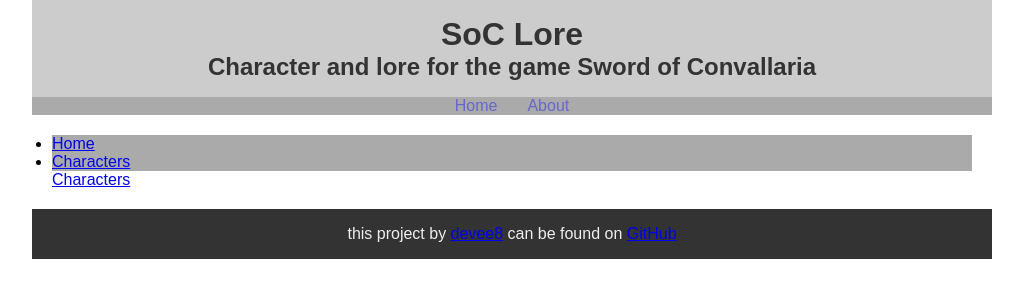
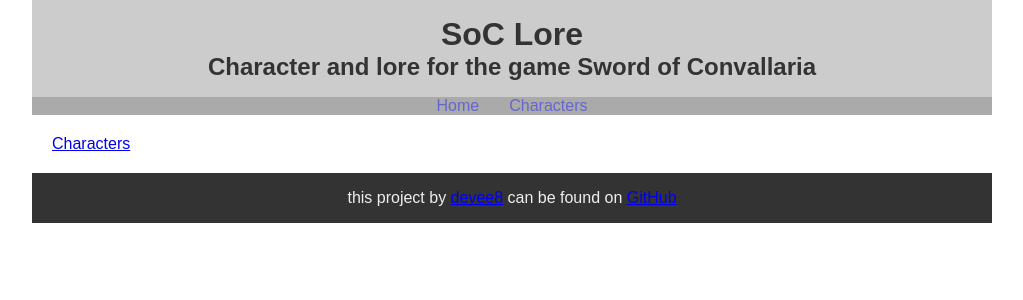
Before and after one commit to devee8/soc-lore, a Jekyll site: the page built from index.md, in a window 1280 px wide. Shown: the top 300 px of the page, without its empty margins (128-1151 px from the left). Built offline with Jekyll 4.4.1, drawn with Linux system fonts in a browser that asks for light colours; our own code applies the rules of GitHub Pages for plain Markdown files.

Commit message:
css and nav updates

```diff
--- a/_includes/menu.html
+++ b/_includes/nav.html
@@ -1,5 +1,6 @@
 <nav>
-    <ul>
+    <div class="hamburger" onclick="toggleMenu()">☰</div>
+    <ul class="nav-list">
         <li><a href="{{ site.baseurl }}">Home</a></li>
         <li><a href="{{ site.baseurl }}/characters">Characters</a></li>
     </ul>
--- a/_layouts/default.html
+++ b/_layouts/default.html
@@ -28,16 +28,9 @@
       <h2>{{ site.description | default: site.github.project_tagline }}</h2>
     </header>
 
-    <nav>
-      <div class="hamburger" onclick="toggleMenu()">☰</div>
-      <ul class="nav-list">
-        <li><a href="#">Home</a></li>
-        <li><a href="#">About</a></li>
-      </ul>
-    </nav>
+    {% include nav.html %}
 
     <main>
-      {% include menu.html %}
       {{ content }}
     </main>
 
--- /dev/null
+++ b/assets/css/mobile.scss
@@ -0,0 +1,2 @@
+---
+---
--- /dev/null
+++ b/assets/css/non-screen.scss
@@ -0,0 +1,2 @@
+---
+---
--- a/assets/css/style.scss
+++ b/assets/css/style.scss
@@ -11,7 +11,7 @@ body {
     font-family: Arial, sans-serif;
 }
 
-.container{
+.container {
     max-width: 1200px;
     min-width: 800px;
     width: 75%;
@@ -74,7 +74,7 @@ footer {
 /* small screens */
 @media (max-width: 800px) {
     .container {
-        min-width: 600px;
+        min-width: 480px;
         width: 100%;
     }
 
```
